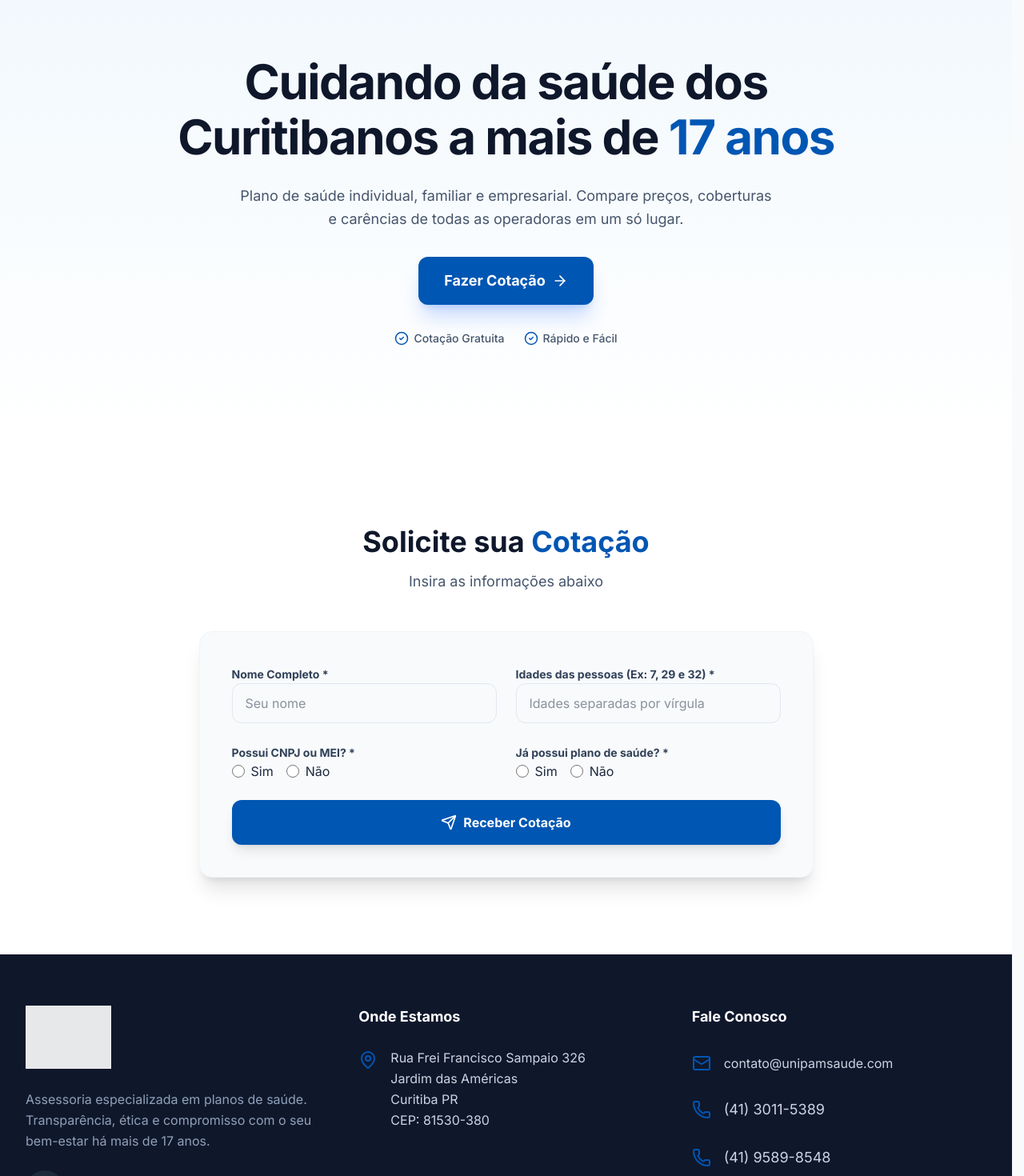
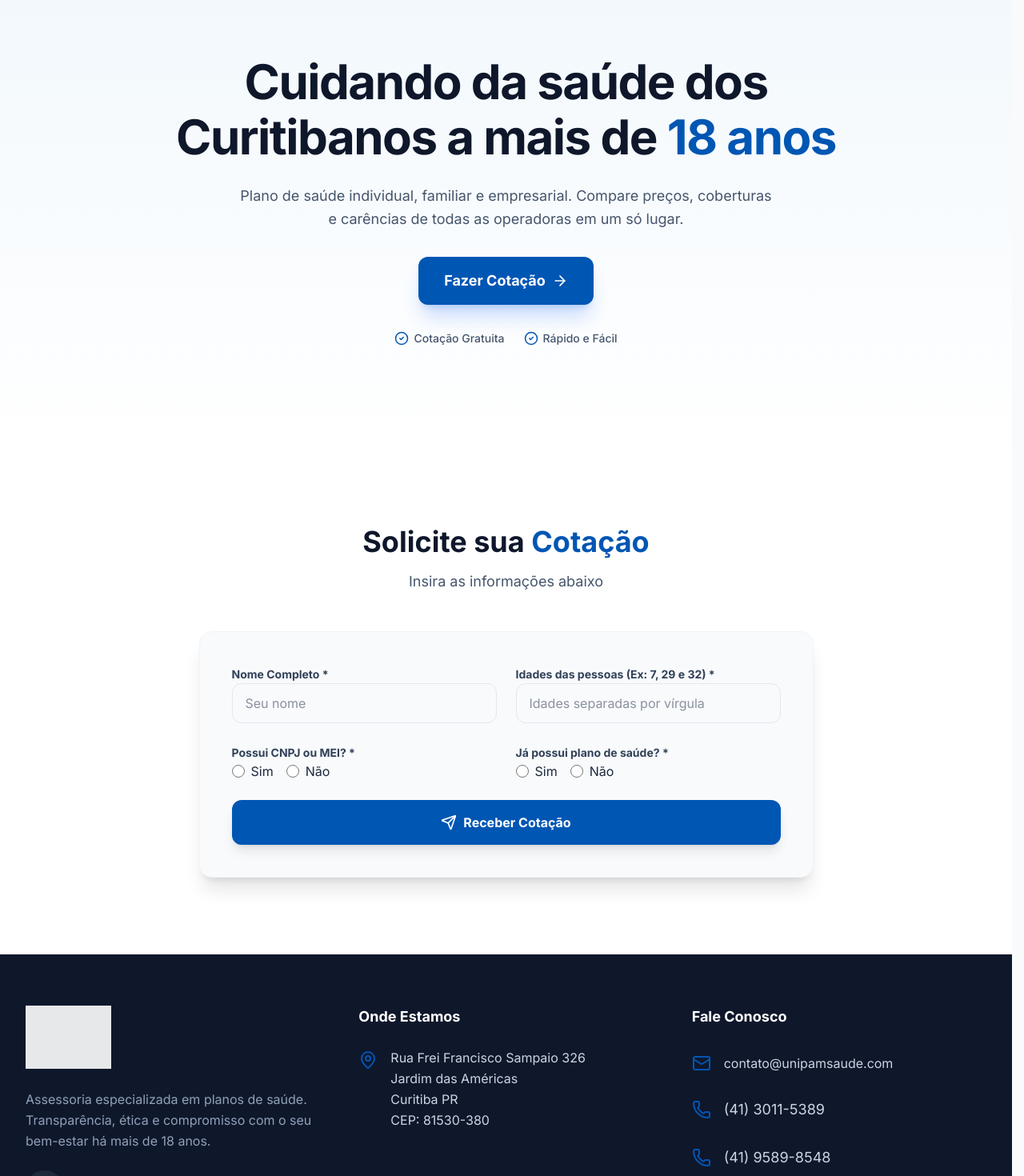
Before and after one commit to denersantosbr/HOME---UNIPAM, a React (Vite) app: page / in a window 1280 px wide. Shown: the part 60-1530 px from the top of the page at 80% size. Built offline with nearby package versions, Linux system fonts and the light colour scheme; grey boxes are pictures that could not be loaded.

Commit message:
feat: Update years of experience to 18
Updates the displayed years of experience from 17 to 18 in the Hero and Footer components to reflect the company's growth.

```diff
--- a/components/Footer.tsx
+++ b/components/Footer.tsx
@@ -27,7 +27,7 @@ export const Footer: React.FC = () => {
                className="h-20 w-auto object-contain brightness-0 invert opacity-90"
             />
             <p className="text-slate-400 leading-relaxed text-sm md:text-base">
-              Assessoria especializada em planos de saúde. Transparência, ética e compromisso com o seu bem-estar há mais de 17 anos.
+              Assessoria especializada em planos de saúde. Transparência, ética e compromisso com o seu bem-estar há mais de 18 anos.
             </p>
             <div className="flex gap-4">
               <a
--- a/components/Hero.tsx
+++ b/components/Hero.tsx
@@ -14,7 +14,7 @@ export const Hero: React.FC = () => {
           {/* Text Content */}
           <div className="z-10">
             <h1 className="text-3xl sm:text-4xl md:text-5xl lg:text-6xl font-bold leading-[1.15] text-slate-900 mb-6 tracking-tight">
-              Cuidando da saúde dos Curitibanos a mais de <span className="text-brand-blue">17 anos</span>
+              Cuidando da saúde dos Curitibanos a mais de <span className="text-brand-blue">18 anos</span>
             </h1>
 
             <p className="text-base sm:text-lg text-slate-600 mb-8 leading-relaxed max-w-2xl mx-auto">
```
